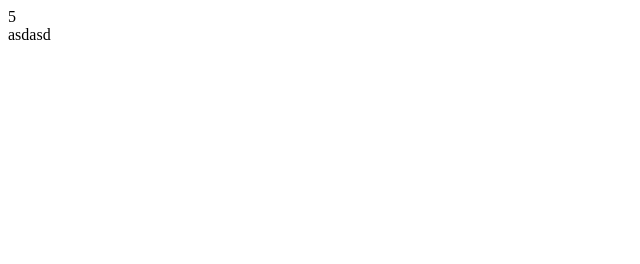
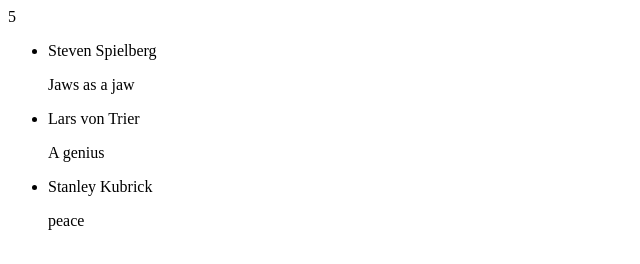
Before and after one commit to niclasek/angularjs-demo, a website: page static/index.html in a window 1280 px wide. Shown: the whole page, without its empty margins (0-640 px from the left). Drawn offline with nearby package versions, Linux system fonts and the light colour scheme.

Commit message:
Using a controller to add data to the view.

```diff
--- a/static/app/controllers/ctrl-users.js
+++ b/static/app/controllers/ctrl-users.js
@@ -1,18 +1,16 @@
 app.controller('UsersController', function UsersController($rootScope, $scope, $interval, UserService) {
 	$scope.title = 0;
 
-	$rootScope.title = "asdasd";
-
-	$scope.phones = [
+	$scope.users = [
 		{
-			name: 'Nexus S',
-			snippet: 'Fast just got faster with Nexus S.'
+			name: 'Steven Spielberg',
+			snippet: 'Jaws as a jaw'
 		}, {
-			name: 'Motorola XOOM™ with Wi-Fi',
-			snippet: 'The Next, Next Generation tablet.'
+			name: 'Lars von Trier',
+			snippet: 'A genius'
 		}, {
-			name: 'MOTOROLA XOOM™',
-			snippet: 'The Next, Next Generation tablet.'
+			name: 'Stanley Kubrick',
+			snippet: 'peace'
 		}
 	];
 
--- a/static/index.html
+++ b/static/index.html
@@ -12,6 +12,12 @@
 <body ng-app="app">
 <div ng-controller="UsersController">
 	{{title}}
+	<ul>
+		<li ng-repeat="user in users">
+			<span>{{user.name}}</span>
+			<p>{{user.snippet}}</p>
+		</li>
+	</ul>
 </div>
 
 <base-container title="'asdasdasdasd'"></base-container>
```
Also changed, not shown: static/app/app.spec..js (added, +16 -0 lines), README.md.
